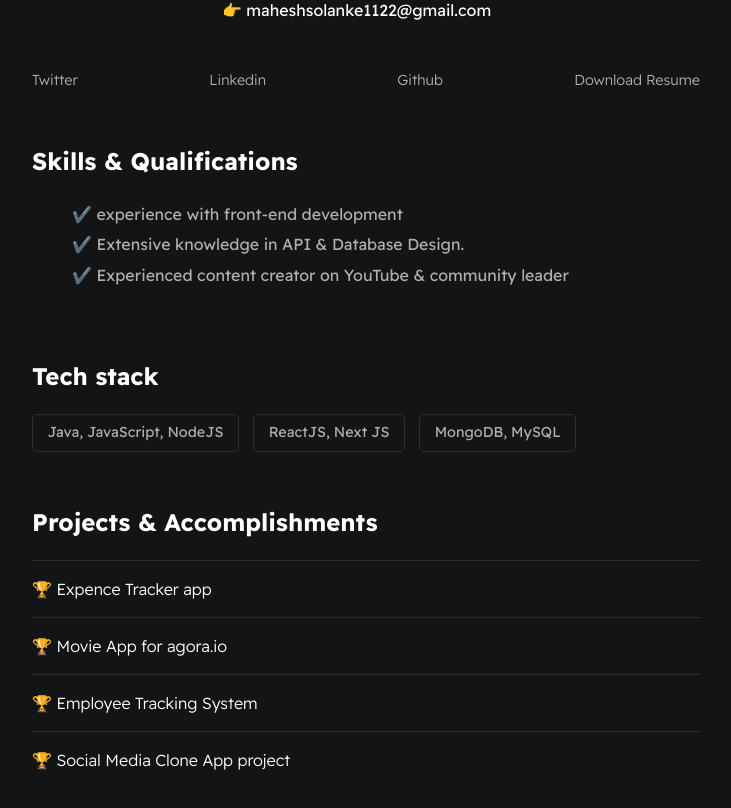
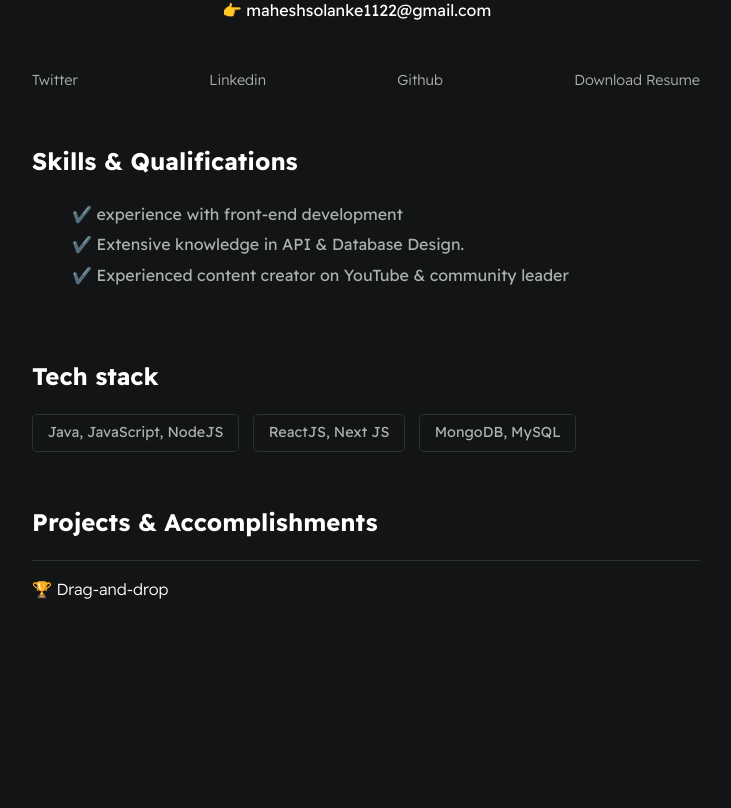
Before and after one commit to Smahesh05/ResumeWebsite, a plain HTML site: page index.html in a window 1280 px wide. Shown: the part 234-1042 px from the top of the page, without its empty margins (274-1005 px from the left). After the commit the page ends 891 px from the top, so only its background shows below. Drawn offline with Linux system fonts and the light colour scheme.

Commit message:
update changes

```diff
--- a/index.html
+++ b/index.html
@@ -62,20 +62,10 @@
       <section class="section--page">
         <h2>Projects & Accomplishments</h2>
 
-        <div class="card--project">
-          <a href="project1.html"><span>🏆 </span>Expence Tracker app</a>
-        </div>
-
-        <div class="card--project">
-          <a href="#"><span>🏆 </span>Movie App for agora.io</a>
-        </div>
-
-        <div class="card--project">
-          <a href="#"><span>🏆 </span>Employee Tracking System</a>
-        </div>
-
-        <div class="card--project">
-          <a href="#"><span>🏆 </span>Social Media Clone App project</a>
+       <div class="card--project">
+          <a target="_blank" href="https://github.com/Smahesh05/drag-and-drop"
+            ><span>🏆 </span>Drag-and-drop</a
+          >
         </div>
       </section>
     </div>
```
